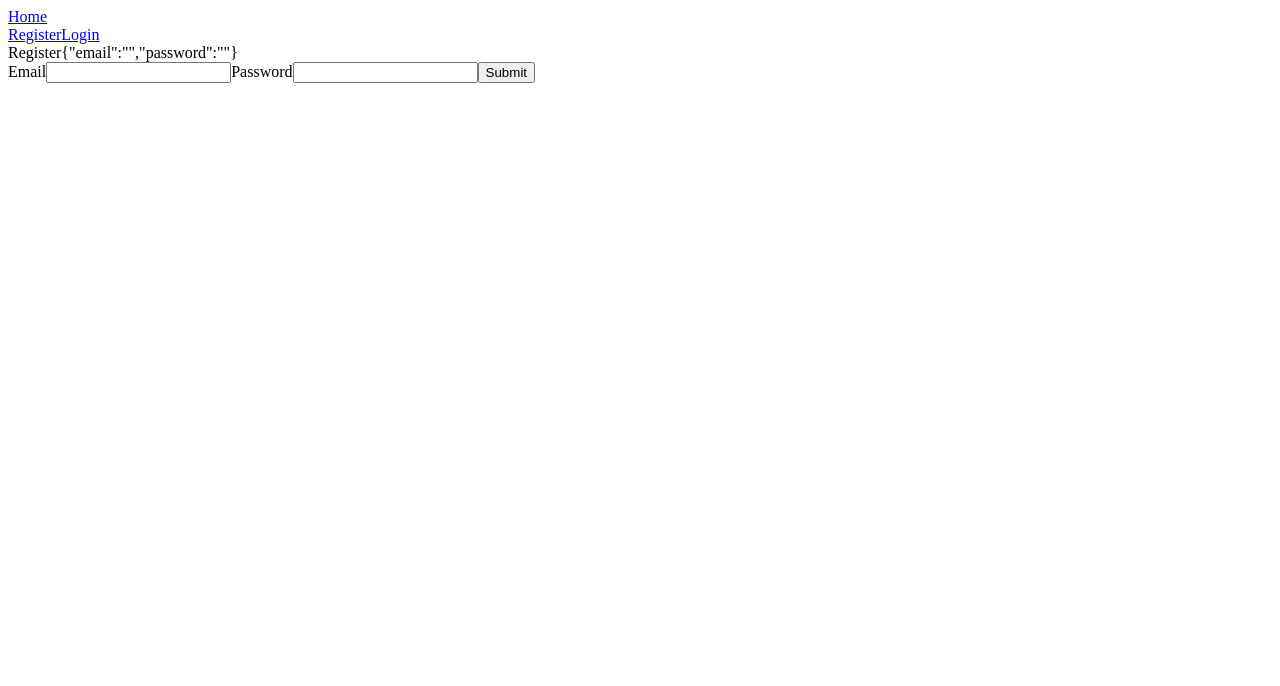
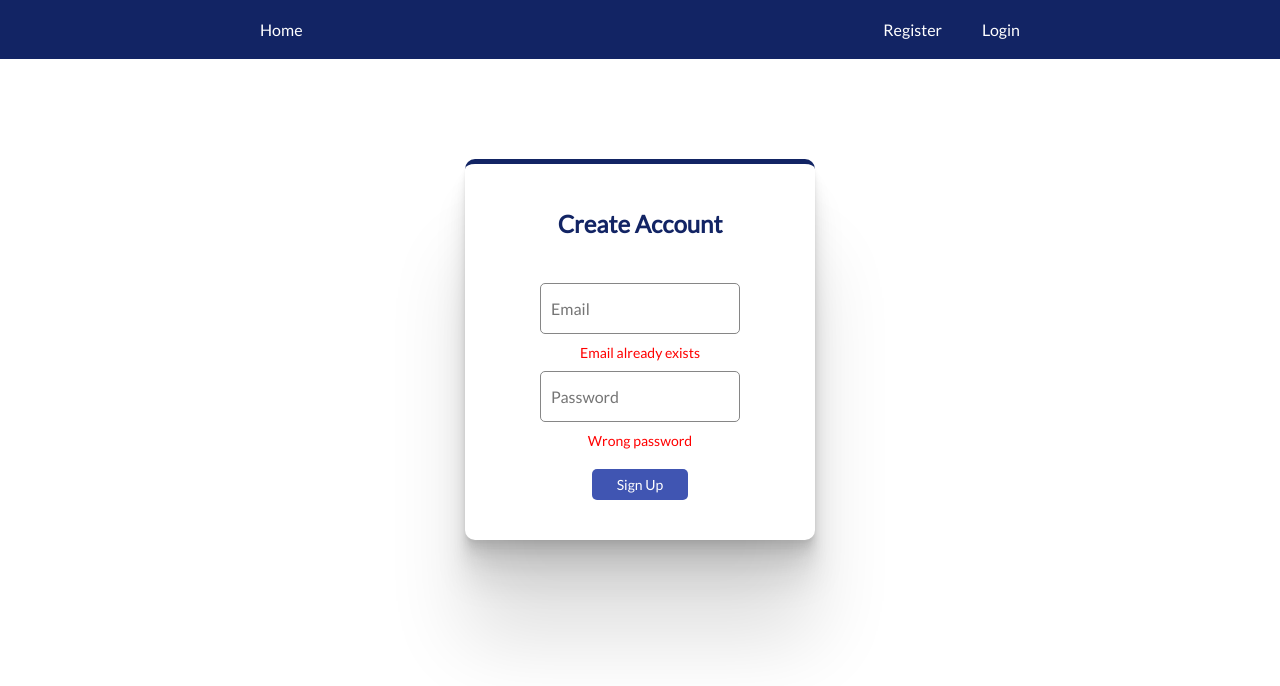
Before and after one commit to godfreyturqz/authentication, a React (Create React App) app in the folder client/: page /register in a window 1280 px wide. Shown: the top 686 px of the page. Built offline with nearby package versions, Linux system fonts and the light colour scheme; no server answers.

Commit message:
added style to form

```diff
--- a/client/src/App.css
+++ b/client/src/App.css
@@ -0,0 +1,103 @@
+@import url('https://fonts.googleapis.com/css2?family=Lato&display=swap');
+
+*{
+    padding: 0;
+    margin: 0;
+    box-sizing: border-box;
+    font-family: 'Lato', sans-serif;
+}
+body{
+    /* background: #d8ddf8; */
+    /* background: #4055b2; */
+}
+a{
+    text-decoration: none;
+    color: #fff;
+    margin: 0px 20px;
+}
+a:hover{
+    color:#9ca6c9;
+}
+.navbar-container{
+    display: flex;
+    justify-content: center;
+    background: #122464;
+}
+.navbar-wrapper{
+    display: flex;
+    justify-content: space-between;
+    padding: 20px 0px;
+    width: 100%;
+    max-width: 800px;
+}
+
+.form-container{
+    display: flex;
+    justify-content: center;
+    padding-top: 100px;
+}
+
+.form-wrapper {
+    display: flex;
+    flex-direction: column;
+    align-items: center;
+    background: #FFF;
+    width: 100%;
+    border-radius: 10px;
+    padding: 20px;
+    /* varying */
+    max-width: 350px;
+    box-shadow:
+    0 2.8px 2.2px rgba(0, 0, 0, 0.034),
+    0 6.7px 5.3px rgba(0, 0, 0, 0.048),
+    0 12.5px 10px rgba(0, 0, 0, 0.06),
+    0 22.3px 17.9px rgba(0, 0, 0, 0.072),
+    0 41.8px 33.4px rgba(0, 0, 0, 0.086),
+    0 100px 80px rgba(0, 0, 0, 0.12);
+    border-top: 5px solid #122464;
+}
+.form-wrapper h2{
+    padding: 25px 0px 35px 0px;
+    color: #122464;
+}
+.form-wrapper form{
+    display: flex;
+    flex-direction: column;
+    align-items: center;
+}
+
+.form-wrapper form input{
+    display: flex;
+    flex-direction: column;
+    align-items: center;
+    padding: 15px 10px;
+    border-radius: 5px;
+    border: 1px solid #868686;
+    font-size: 16px;
+    outline: none;
+    margin: 10px 0px;
+}
+
+.form-wrapper form input:focus{
+    border: 2px solid #6302ef;
+}
+.form-wrapper form button{
+    margin: 20px 0px;
+    padding: 7px 25px;
+    border-radius: 5px;
+    background: #4055b2;
+    color: #FFF;
+    border: none;
+    outline: none;
+    cursor: pointer;
+    font-size: 14px;
+}
+.form-wrapper form button:hover{
+    transition: all 0.3s ease-in-out;
+    background: #2541bb;
+}
+.error-message{
+    color: red;
+    font-size: 14px;
+    /* visibility: hidden; */
+}
--- a/client/src/pages/Register.js
+++ b/client/src/pages/Register.js
@@ -1,5 +1,6 @@
 import React, {useState} from 'react'
 import axios from "axios";
+import '../App.css'
 
 
 function Register(props) {
@@ -31,17 +32,18 @@ function Register(props) {
     }
 
     return (
-        <>
-            Register
-            {JSON.stringify(user)}
-            <form onSubmit={handleSubmit}>
-                <label>Email</label>
-                <input type="text" value={user.email} name="email" onChange={handleInputs}/>
-                <label>Password</label>
-                <input type="password" value={user.password} name="password" onChange={handleInputs}/>
-                <button>Submit</button>
-            </form>
-        </>
+        <div className="form-container">
+            <div className="form-wrapper">
+                <h2>Create Account</h2>
+                <form onSubmit={handleSubmit}>
+                    <input placeholder="Email" type="text" value={user.email} name="email" onChange={handleInputs} autoComplete="off"/>
+                    <p className="error-message">Email already exists</p>
+                    <input placeholder="Password" type="password" value={user.password} name="password" onChange={handleInputs}/>
+                    <p className="error-message">Wrong password</p>
+                    <button>Sign Up</button>
+                </form>
+            </div>
+        </div>
     )
 }
 
```
